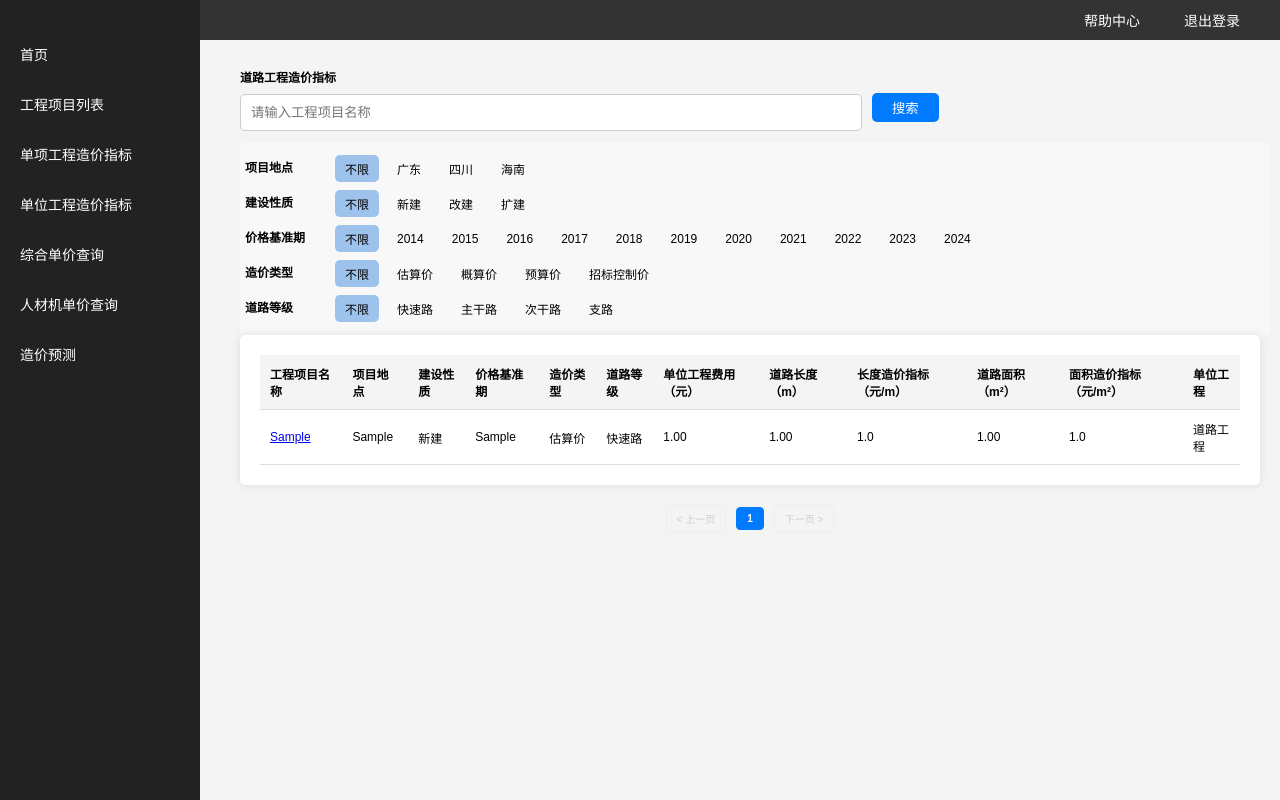
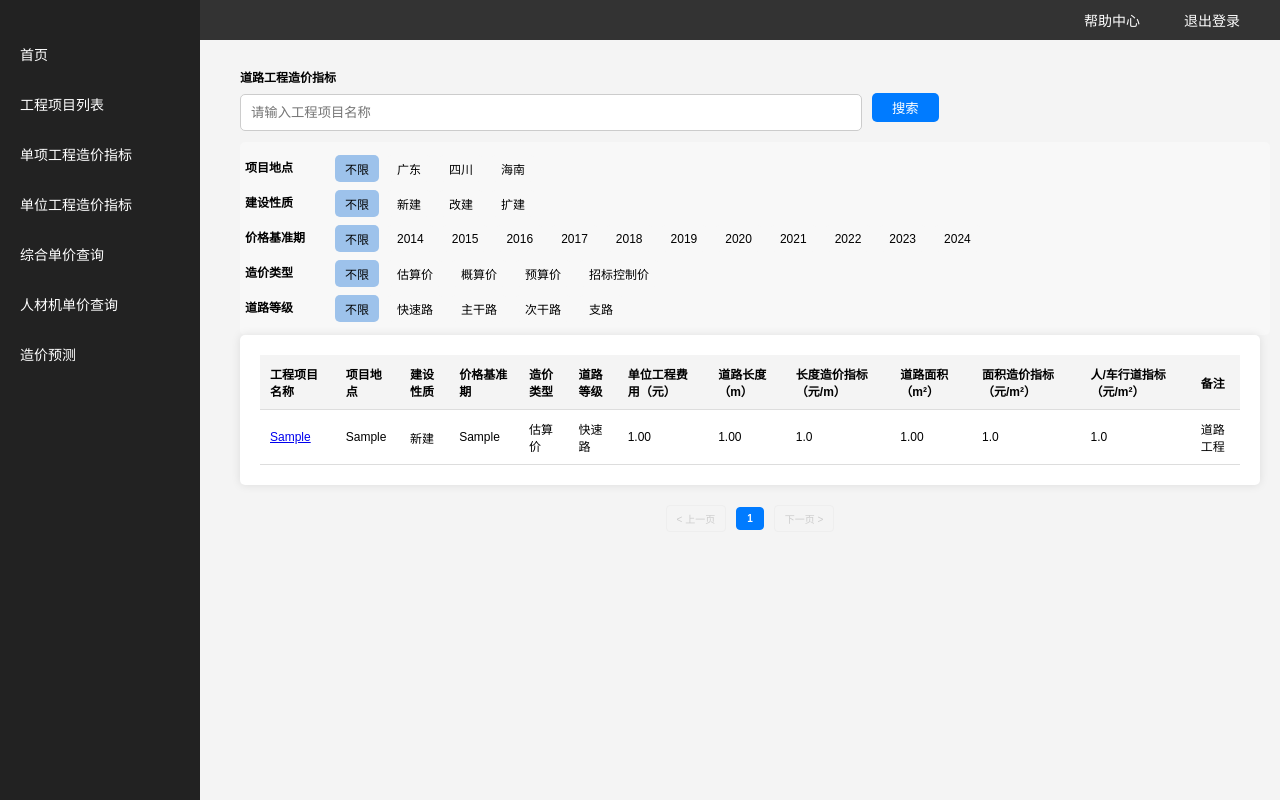
Before and after one commit to teresamili/cost-database, a Flask app: page /roads in a window 1280 px wide. Run offline with Flask 3, Linux system fonts and the light colour scheme; tables that the repository leaves empty hold one stand-in row (values such as "Sample post").

Commit message:
修改各专业的指标显示

```diff
--- a/models.py
+++ b/models.py
@@ -182,6 +182,7 @@ class DrainageFeature(db.Model):
     排水工程特征表_id = db.Column(db.Integer, primary_key=True)
     项目_单位_id = db.Column(db.Integer, db.ForeignKey('项目_单位.项目_单位_id'), nullable=False)
     工程造价 = db.Column('工程造价（元）', db.Numeric(14, 2))
+    管线长度 = db.Column('管线长度（m）', db.Numeric(14, 2))
     备注 = db.Column(db.String(225))
 
     # 关联到项目_单位表
@@ -300,6 +301,7 @@ class WaterpipeFeature(db.Model):
     给水工程特征表_id = db.Column(db.Integer, primary_key=True)
     项目_单位_id = db.Column(db.Integer, db.ForeignKey('项目_单位.项目_单位_id'), nullable=False)
     工程造价 = db.Column('工程造价（元）', db.Numeric(14, 2))
+    管线长度 = db.Column('管线长度（m）', db.Numeric(14, 2))
     备注 = db.Column(db.String(225))
 
     # 关联到项目_单位表
@@ -334,6 +336,7 @@ class ElectricalFeature(db.Model):
     电力工程特征表_id = db.Column(db.Integer, primary_key=True)
     项目_单位_id = db.Column(db.Integer, db.ForeignKey('项目_单位.项目_单位_id'), nullable=False)
     工程造价 = db.Column('工程造价（元）', db.Numeric(14, 2))
+    管线长度 = db.Column('管线长度（m）', db.Numeric(14, 2))
     备注 = db.Column(db.String(225))
 
     # 关联到项目_单位表
@@ -365,6 +368,7 @@ class TelecomFeature(db.Model):
     通信工程特征表_id = db.Column(db.Integer, primary_key=True)
     项目_单位_id = db.Column(db.Integer, db.ForeignKey('项目_单位.项目_单位_id'), nullable=False)
     工程造价 = db.Column('工程造价（元）', db.Numeric(14, 2))
+    管线长度 = db.Column('管线长度（m）', db.Numeric(14, 2))
     备注 = db.Column(db.String(225))
 
     # 关联到项目_单位表
--- a/templates/drainages.html
+++ b/templates/drainages.html
@@ -232,6 +232,7 @@
         <th>长度造价指标（元/m）</th>
         <th>道路面积（m²）</th>
         <th>面积造价指标（元/m²）</th>
+        <th>管线指标（元/m）</th>
         <th>单位工程</th>
       </tr>
     </thead>
@@ -251,6 +252,7 @@
         <td>{{ result['长度指标'] }}</td>
         <td>{{ result['道路面积'] }}</td>
         <td>{{ result['面积指标'] }}</td>
+        <td>{{ result['管线指标'] }}</td>
         <td>排水工程</td>
 
       </tr>
--- a/templates/electricals.html
+++ b/templates/electricals.html
@@ -232,6 +232,7 @@
         <th>长度造价指标（元/m）</th>
         <th>道路面积（m²）</th>
         <th>面积造价指标（元/m²）</th>
+        <th>管线指标（元/m）</th>
         <th>单位工程</th>
       </tr>
     </thead>
@@ -251,6 +252,7 @@
         <td>{{ result['长度指标'] }}</td>
         <td>{{ result['道路面积'] }}</td>
         <td>{{ result['面积指标'] }}</td>
+        <td>{{ result['管线指标'] }}</td>
         <td>{{ result['单位工程'] }}</td>
 
       </tr>
--- a/templates/lightings.html
+++ b/templates/lightings.html
@@ -232,6 +232,7 @@
         <th>长度造价指标（元/m）</th>
         <th>道路面积（m²）</th>
         <th>面积造价指标（元/m²）</th>
+        <th>路灯指标（元/套）</th>
         <th>单位工程</th>
       </tr>
     </thead>
@@ -251,6 +252,7 @@
         <td>{{ result['长度指标'] }}</td>
         <td>{{ result['道路面积'] }}</td>
         <td>{{ result['面积指标'] }}</td>
+        <td>{{ result['路灯指标'] }}</td>
         <td>{{ result['单位工程'] }}</td>
 
       </tr>
--- a/templates/roads.html
+++ b/templates/roads.html
@@ -232,7 +232,8 @@
         <th>长度造价指标（元/m）</th>
         <th>道路面积（m²）</th>
         <th>面积造价指标（元/m²）</th>
-        <th>单位工程</th>
+        <th>人/车行道指标（元/m²）</th>
+        <th>备注</th>
       </tr>
     </thead>
     <tbody id="results">
@@ -251,6 +252,7 @@
         <td>{{ result['道路长度指标'] }}</td>
         <td>{{ project.道路面积 }}</td>
         <td>{{ result['道路面积指标'] }}</td>
+        <td>{{ result['人/车行道指标'] }}</td>
         <td>道路工程</td>
 
       </tr>
--- a/templates/telecoms.html
+++ b/templates/telecoms.html
@@ -232,6 +232,7 @@
         <th>长度造价指标（元/m）</th>
         <th>道路面积（m²）</th>
         <th>面积造价指标（元/m²）</th>
+        <th>管线指标（元/m）</th>
         <th>单位工程</th>
       </tr>
     </thead>
@@ -251,6 +252,7 @@
         <td>{{ result['长度指标'] }}</td>
         <td>{{ result['道路面积'] }}</td>
         <td>{{ result['面积指标'] }}</td>
+        <td>{{ result['管线指标'] }}</td>
         <td>{{ result['单位工程'] }}</td>
 
       </tr>
--- a/templates/traffics.html
+++ b/templates/traffics.html
@@ -232,6 +232,7 @@
         <th>长度造价指标（元/m）</th>
         <th>道路面积（m²）</th>
         <th>面积造价指标（元/m²）</th>
+        <th>交叉口指标（万元/个）</th>
         <th>单位工程</th>
       </tr>
     </thead>
@@ -251,6 +252,7 @@
         <td>{{ result['长度指标'] }}</td>
         <td>{{ result['道路面积'] }}</td>
         <td>{{ result['面积指标'] }}</td>
+        <td>{{ result['交叉口指标'] }}</td>
         <td>{{ result['单位工程'] }}</td>
 
       </tr>
--- a/templates/unit_prices.html
+++ b/templates/unit_prices.html
@@ -168,11 +168,7 @@
           <td
               data-full-text="{{ item['data']['project_name'] }}-{{ item['data']['unit_name'] }}"
               class="hoverable-cell"
-<<<<<<< HEAD
-            >
-=======
           >
->>>>>>> 25d875937d757cd0e9042d890ebf79c6f326da54
             <a
               href="individual-projects?project_id={{ item.data.project_id }}"
             >{{ item.data.project_name[:10] }}...</a>
--- a/templates/waterpipes.html
+++ b/templates/waterpipes.html
@@ -232,6 +232,7 @@
         <th>长度造价指标（元/m）</th>
         <th>道路面积（m²）</th>
         <th>面积造价指标（元/m²）</th>
+        <th>管线指标（元/m）</th>
         <th>单位工程</th>
       </tr>
     </thead>
@@ -251,6 +252,7 @@
         <td>{{ result['长度指标'] }}</td>
         <td>{{ result['道路面积'] }}</td>
         <td>{{ result['面积指标'] }}</td>
+        <td>{{ result['管线指标'] }}</td>
         <td>{{ result['单位工程'] }}</td>
 
       </tr>
--- a/views/drainage.py
+++ b/views/drainage.py
@@ -70,6 +70,7 @@ def perform_calculation(projects):
             road_area = project.project_unit.project.道路总面积 or 1  # 避免除以 0
             cost_index_length = original_cost / road_length
             cost_index_area = original_cost / road_area
+            cost_index_waterpipe = project.工程造价/project.管线长度
 #将将一个字典添加到 results 列表中，results 是一个列表，append() 方法会将一个新元素添加到该列表中。
             results.append({
                 "project_id": project.project_unit.project.项目表_id,
@@ -82,6 +83,7 @@ def perform_calculation(projects):
                 "道路面积": project.project_unit.project.道路总面积,
                 "道路长度": project.project_unit.project.道路全长,
                 "长度指标": round(float(cost_index_length), 2),
+                "管线指标": round(float(cost_index_waterpipe), 2),
                 "面积指标": round(float(cost_index_area), 2),
             })
 
--- a/views/electrical.py
+++ b/views/electrical.py
@@ -70,7 +70,7 @@ def perform_calculation(projects):
             road_area = project.project_unit.project.道路总面积 or 1  # 避免除以 0
             cost_index_length = original_cost / road_length
             cost_index_area = original_cost / road_area
-
+            cost_index_electrical = project.工程造价/project.管线长度
 
 #将将一个字典添加到 results 列表中，results 是一个列表，append() 方法会将一个新元素添加到该列表中。
             results.append({
@@ -85,6 +85,7 @@ def perform_calculation(projects):
                 "道路长度": project.project_unit.project.道路全长,
                 "长度指标": round(float(cost_index_length), 2),
                 "面积指标": round(float(cost_index_area), 2),
+                "管线指标": round(float(cost_index_electrical), 2),
                 "单位工程": "电力工程"+("/" + str(project.备注) if project.备注 else ""),
             })
 
--- a/views/individual_projects2.py
+++ b/views/individual_projects2.py
@@ -160,6 +160,7 @@ def project_details(project_id):
             "面积造价指标": round(feature.工程造价 / (project.道路总面积), 2) ,
             "长度": project.道路全长,
             "长度造价指标": round(feature.工程造价 / project.道路全长, 2) ,
+            "指标" : '管线长度:'+str(feature.管线长度)+'m'+' '+'指标:'+str(round(feature.工程造价 / feature.管线长度, 2))+ '元/m',
             "project_unit_id": feature.项目_单位_id
         })
 
@@ -260,6 +261,7 @@ def project_details(project_id):
             "面积造价指标": round(feature.工程造价 / (project.道路总面积), 2) ,
             "长度": project.道路全长,
             "长度造价指标": round(feature.工程造价 / project.道路全长, 2) ,
+            "指标" : '管线长度:'+str(feature.管线长度)+'m'+' '+'指标:'+str(round(feature.工程造价 / feature.管线长度, 2))+ '元/m',
             "project_unit_id": feature.项目_单位_id
         })
 
@@ -292,6 +294,7 @@ def project_details(project_id):
             "面积造价指标": round(feature.工程造价 / (project.道路总面积), 2) ,
             "长度": project.道路全长,
             "长度造价指标": round(feature.工程造价 / project.道路全长, 2) ,
+            "指标" : '管线长度:'+str(feature.管线长度)+'m'+' '+'指标:'+str(round(feature.工程造价 / feature.管线长度, 2))+ '元/m',
             "project_unit_id": feature.项目_单位_id
         })
 
@@ -326,6 +329,7 @@ def project_details(project_id):
             "面积造价指标": round(feature.工程造价 / (project.道路总面积), 2) ,
             "长度": project.道路全长,
             "长度造价指标": round(feature.工程造价 / project.道路全长, 2) ,
+            "指标" : '管线长度:'+str(feature.管线长度)+'m'+' '+'指标:'+str(round(feature.工程造价 / feature.管线长度, 2))+ '元/m',
             "project_unit_id": feature.项目_单位_id
         })
 
--- a/views/lighting.py
+++ b/views/lighting.py
@@ -1,3 +1,4 @@
+from pyexpat import features
 from flask import Blueprint, render_template, request
 from models import LightingFeature, Project, ProjectUnit,Unit
 from sqlalchemy import and_
@@ -51,7 +52,7 @@ def lighting_list():
 
     # 渲染模板
     return render_template(
-        'traffics.html',
+        'lightings.html',
         projects=projects,
         results=results,
         pagination=pagination,  # 分页对象
@@ -70,7 +71,7 @@ def perform_calculation(projects):
             road_area = project.project_unit.project.道路总面积 or 1  # 避免除以 0
             cost_index_length = original_cost / road_length
             cost_index_area = original_cost / road_area
-
+            cost_index_lighting = project.工程造价/project.灯杆数量
 
 #将将一个字典添加到 results 列表中，results 是一个列表，append() 方法会将一个新元素添加到该列表中。
             results.append({
@@ -85,6 +86,7 @@ def perform_calculation(projects):
                 "道路长度": project.project_unit.project.道路全长,
                 "长度指标": round(float(cost_index_length), 2),
                 "面积指标": round(float(cost_index_area), 2),
+                "路灯指标": round(float(cost_index_lighting), 2),
                 "单位工程": "照明工程"+("/" + str(project.备注) if project.备注 else ""),
             })
 
--- a/views/road.py
+++ b/views/road.py
@@ -66,10 +66,11 @@ def perform_calculation(projects):
     results = []
     for project in projects:
             original_cost = project.工程造价 or 0
-            road_length = project.道路长度 or 1  # 避免除以 0
-            road_area = project.道路面积 or 1  # 避免除以 0
+            road_length = project.project_unit.project.道路全长 or 1  # 避免除以 0
+            road_area = project.project_unit.project.道路总面积 or 1  # 避免除以 0
             cost_index_length = original_cost / road_length
             cost_index_area = original_cost / road_area
+            cost_index_road = project.工程造价 / project.道路面积
 #将将一个字典添加到 results 列表中，results 是一个列表，append() 方法会将一个新元素添加到该列表中。
             results.append({
                 "project_id": project.project_unit.project.项目表_id,
@@ -81,6 +82,7 @@ def perform_calculation(projects):
                 "道路等级": project.project_unit.project.道路等级,
                 "道路长度指标": round(float(cost_index_length), 2),
                 "道路面积指标": round(float(cost_index_area), 2),
+                "人/车行道指标": round(float(cost_index_road), 2),
             })
 
     return results
--- a/views/telecom.py
+++ b/views/telecom.py
@@ -70,6 +70,7 @@ def perform_calculation(projects):
             road_area = project.project_unit.project.道路总面积 or 1  # 避免除以 0
             cost_index_length = original_cost / road_length
             cost_index_area = original_cost / road_area
+            cost_index_waterpipe = project.工程造价/project.管线长度
 
 
 #将将一个字典添加到 results 列表中，results 是一个列表，append() 方法会将一个新元素添加到该列表中。
@@ -85,6 +86,7 @@ def perform_calculation(projects):
                 "道路长度": project.project_unit.project.道路全长,
                 "长度指标": round(float(cost_index_length), 2),
                 "面积指标": round(float(cost_index_area), 2),
+                "管线指标": round(float(cost_index_waterpipe), 2),
                 "单位工程": "通信工程"+("/" + str(project.备注) if project.备注 else ""),
             })
 
--- a/views/traffic.py
+++ b/views/traffic.py
@@ -70,7 +70,7 @@ def perform_calculation(projects):
             road_area = project.project_unit.project.道路总面积 or 1  # 避免除以 0
             cost_index_length = original_cost / road_length
             cost_index_area = original_cost / road_area
-
+            cost_index = project.工程造价/project.交叉口数量/10000
 
 #将将一个字典添加到 results 列表中，results 是一个列表，append() 方法会将一个新元素添加到该列表中。
             results.append({
@@ -85,6 +85,7 @@ def perform_calculation(projects):
                 "道路长度": project.project_unit.project.道路全长,
                 "长度指标": round(float(cost_index_length), 2),
                 "面积指标": round(float(cost_index_area), 2),
+                "交叉口指标": round(float(cost_index), 2),
                 "单位工程": "交通工程"+("/" + str(project.备注) if project.备注 else ""),
             })
 
--- a/views/waterpipe.py
+++ b/views/waterpipe.py
@@ -70,6 +70,7 @@ def perform_calculation(projects):
             road_area = project.project_unit.project.道路总面积 or 1  # 避免除以 0
             cost_index_length = original_cost / road_length
             cost_index_area = original_cost / road_area
+            cost_index_waterpipe = project.工程造价/project.管线长度
 
 
 #将将一个字典添加到 results 列表中，results 是一个列表，append() 方法会将一个新元素添加到该列表中。
@@ -85,6 +86,7 @@ def perform_calculation(projects):
                 "道路长度": project.project_unit.project.道路全长,
                 "长度指标": round(float(cost_index_length), 2),
                 "面积指标": round(float(cost_index_area), 2),
+                "管线指标": round(float(cost_index_waterpipe), 2),
                 "单位工程": "给水工程"+("/" + str(project.备注) if project.备注 else ""),
             })
 
```
